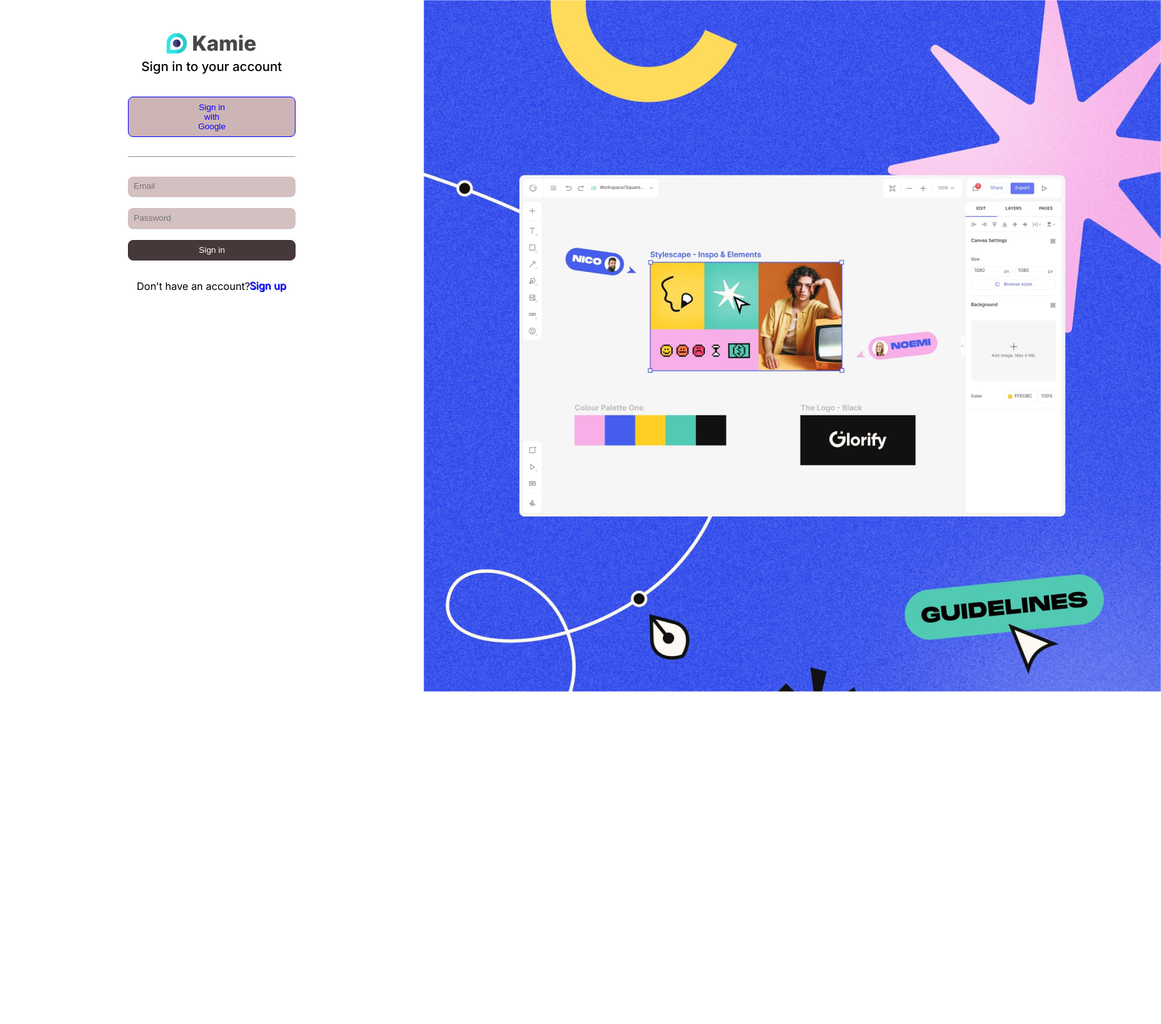
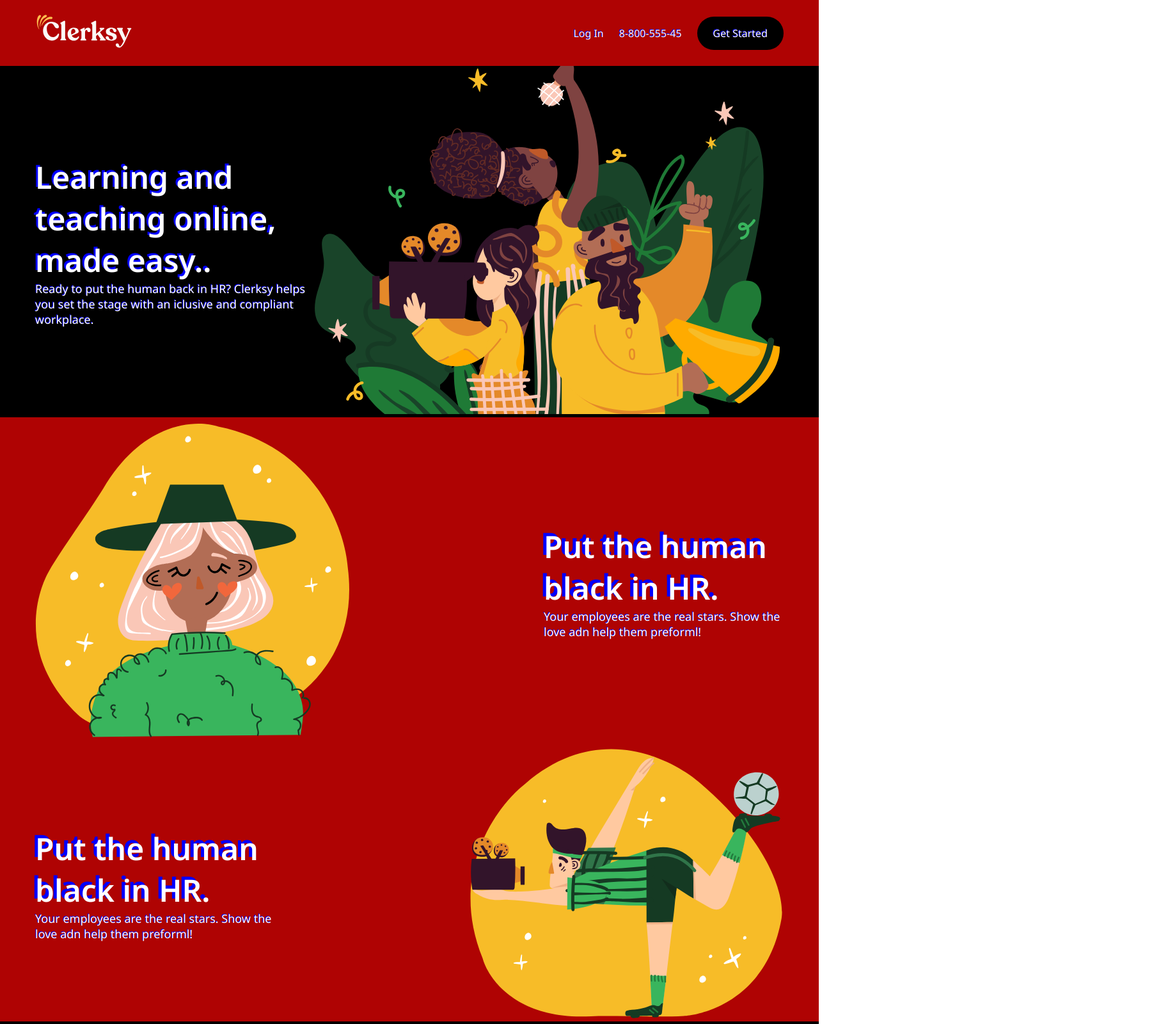
Before and after one commit to TachilaBoss/SIGIN, a plain HTML site: page index.html in a window 1280 px wide. Shown: the top 1600 px of the page at 64% size, 1815 px wide, since content can reach past the window. Before the commit the page ends 1085 px from the top, so only its background shows below. Drawn offline with Linux system fonts and the light colour scheme.

Commit message:
Add files via upload

```diff
--- a/index.html
+++ b/index.html
@@ -8,47 +8,134 @@
     <link rel="preconnect" href="https://fonts.googleapis.com">
     <link rel="preconnect" href="https://fonts.gstatic.com" crossorigin>
     <link href="https://fonts.googleapis.com/css2?family=Noto+Sans:wght@400;600&display=swap" rel="stylesheet">
-    <link rel="preconnect" href="https://fonts.googleapis.com">
-    <link rel="preconnect" href="https://fonts.gstatic.com" crossorigin>
-    <link href="https://fonts.googleapis.com/css2?family=Inter:wght@400;500&display=swap" rel="stylesheet">
-    <title>Signin</title>
+    <title>Clersky</title>
 </head>
 
 <body>
-    <section class="signin">
-        <div class="signin__wrap">
-            <div class="signin__block">
-                <div class="signin__logo">
-                    <img src="./img/Frame123.svg" alt="logo">
+    <header class="header">
+        <div class="container">
+            <div class="header__wrap">
+                <div class="header__logo">
+                    <img src="./img/logo.svg" alt="logo">
                 </div>
-                <div class="signin__box">
-                    <h2 class="signin__title">Sign in to your account</h2>
-                    <form action="" class="signin__form">
-                        <button class="signin__google">Sign in with Google</button>
-                        <hr>
-                        <input type="text" class="signin__input" placeholder="Email">
-                        <input type="Password" class="signin__input" placeholder="Password">
-                        <button class="singnin__enter">Sign in</button>
-                    </form>
-
-                </div>
-
-                <div class="signin__signup">
-                    <p class="signin__acc>">Don’t have an account?</p>
-                    <a href="№" class="signin__reg">Sign up</a>
+                <div class="header__block">
+                    <ul class="header__menu">
+                        <li class="header__item">
+                            <a href="https://tachilaboss.github.io/SIGIN/" target="_blank"> Log In</a>
+                        </li>
+                        <li class="header__item">
+                            <a href="tel:880055545">8-800-555-45</a>
+                        </li>
+                        <li class="header__item header__item_g">
+                            <a href="https://www.youtube.com/watch?v=q1dgnTR5oaU" target=_blank">Get Started</a>
+                        </li>
+                    </ul>
                 </div>
 
             </div>
-            <div class="signin__pic">
-                <img src="./img/div.bg-onboarding.png">
+        </div>
+    </header>
+    <section class="intro">
+        <div class="container">
+            <div class="intro__wrap">
+                <div class="intro__texts">
+                    <h1 class="title title_w intro__title"> Learning and
+                        teaching online,
+                        made easy..</h1>
+                    <p class="text text_w intro__text">
+                        Ready to put the human back in HR? Clerksy helps you set the stage with an iclusive and
+                        compliant workplace.
+                    </p>
+                </div>
+                <div class="intro__pic">
+                    <img src="./img/men.svg">
+                </div>
+            </div>
+        </div>
+    </section>
+
+    <section class="hr">
+        <div class="container">
+            <div class="hr__block">
+                <div class="hr_pic">
+                    <img src="./img/picture1.svg" alt="picture1">
+                </div>
+                <div class="hr__texts">
+                    <h2 class="title hr_title">
+                        Put the human black in HR.
+                    </h2>
+                    <p class="text hr_text">
+                        Your employees are the real stars. Show the love adn help them preforml!
+                    </p>
+                </div>
+            </div>
+            <div class="hr__block">
+
+                <div class="hr__texts">
+                    <h2 class="title hr_title">
+                        Put the human black in HR.
+                    </h2>
+                    <p class="text hr_text">
+                        Your employees are the real stars. Show the love adn help them preforml!
+                    </p>
+                </div>
+                <div class="hr_pic">
+                    <img src="./img/picture2.svg" alt="picture2">
+                </div>
             </div>
         </div>
 
 
+
     </section>
+    <section class="hq">
+        <div class="container">
+            <h2 class="title title_w hq__title">
+                HR Production of the Highest Quality
+            </h2>
+            <div class="hq__row">
+                <div class="hq__card">
+                    <img src="./img/Frame.svg" alt="icon">
+                    <p class="text text_w hq_text">Educates $ Informs <br> Employ Expectations</p>
+                </div>
+                <div class="hq__card">
+                    <img src="./img/Frame1.svg" alt="icon">
+                    <p class="text text_w hq_text">Educates $ Informs <br> Employ Expectations</p>
+                </div>
+                <div class="hq__card">
+                    <img src="./img/Frame2.svg" alt="icon">
+                    <p class="text text_w hq_text">Educates $ Informs <br> Employ Expectations</p>
+                </div>
+                <div class="hq__card">
+                    <img src="./img/Frame3.svg" alt="icon">
+                    <p class="text text_w hq_text">Educates $ Informs <br> Employ Expectations</p>
+                </div>
+            </div>
+        </div>
+    </section>
+
+    <section class="sec2">
+        <div class="container">
+            <div class="sec2__block2">
+                <div class="section2_hr__block">
+                    <div class="sec2__text">
+                        <h2 class="title sec2title sec2titlepad">
+                            How the scenes fit together
+                        </h2>
+                        <p class="text sec2__text2">
+                            Employee Training & Development, Diversity & Inclusion Programs, and Conflict Resolution.
+                        </p>
+                    </div>
+                    <div class="sec2_pic2">
+                        <img src="./img/characters.svg" alt="picture1" class="pic_sec2">
+                    </div>
+                </div>
+            </div>
+        </div>
+        <footer class="footer">
+            <div class="container">
+    </section>
+
 </body>
 
-
-
-
 </html>
```
